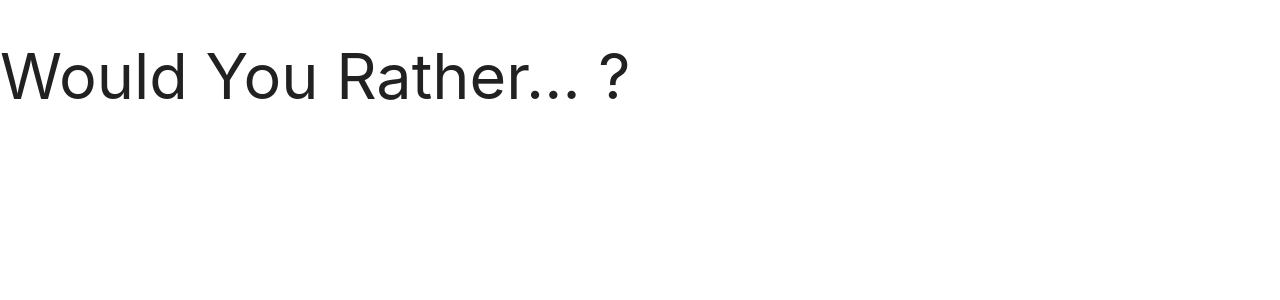
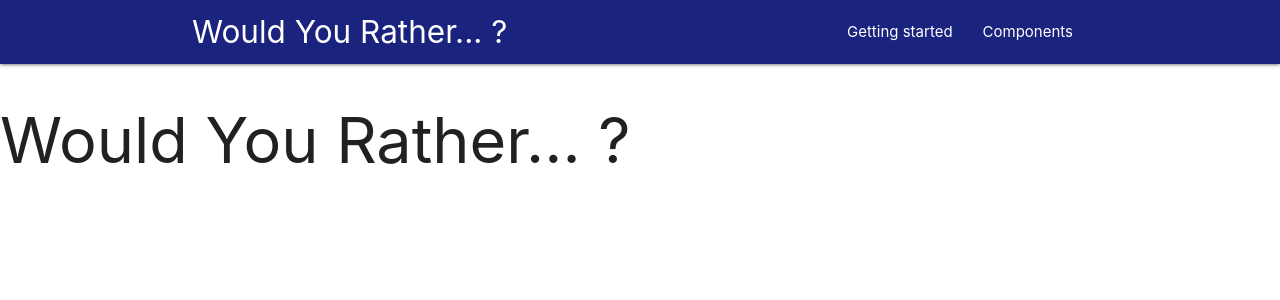
Before and after one commit to andreapillai/project-would-you-rather, a React (Create React App) app: page / in a window 1280 px wide. Shown: the top 300 px of the page. Built offline with nearby package versions, Linux system fonts and the light colour scheme.

Commit message:
Add react-materialize, navbar component

```diff
--- a/package.json
+++ b/package.json
@@ -9,6 +9,7 @@
     "@testing-library/user-event": "^7.2.1",
     "react": "^16.13.1",
     "react-dom": "^16.13.1",
+    "react-materialize": "^3.9.2",
     "react-redux": "^7.2.0",
     "react-scripts": "3.4.1",
     "redux": "^4.0.5"
--- a/public/index.html
+++ b/public/index.html
@@ -25,10 +25,16 @@
       Learn how to configure a non-root public URL by running `npm run build`.
     -->
     <!-- Materialize CSS -->
+
     <!-- Compiled and minified CSS -->
     <link
       rel="stylesheet"
       href="https://cdnjs.cloudflare.com/ajax/libs/materialize/1.0.0/css/materialize.min.css"
+    />
+    <!-- Material-icons -->
+    <link
+      href="https://fonts.googleapis.com/icon?family=Material+Icons"
+      rel="stylesheet"
     />
 
     <title>React App</title>
--- a/src/components/App.js
+++ b/src/components/App.js
@@ -1,6 +1,7 @@
 import React, { Component } from "react";
 import { connect } from "react-redux";
 import { handleInitialData } from "./../actions/shared";
+import { NavBar } from "./NavBar";
 
 export class App extends Component {
   componentDidMount() {
@@ -10,6 +11,7 @@ export class App extends Component {
   render() {
     return (
       <div>
+        <NavBar />
         <h1>Would You Rather... ?</h1>
       </div>
     );
--- /dev/null
+++ b/src/components/NavBar.js
@@ -0,0 +1,38 @@
+import React, { Component } from "react";
+import { connect } from "react-redux";
+import { Navbar, NavItem, Icon } from "react-materialize";
+
+export class NavBar extends Component {
+  render() {
+    return (
+      <Navbar
+        alignLinks="right"
+        brand={
+          <a className="brand-logo" href="#">
+            Would You Rather... ?
+          </a>
+        }
+        id="mobile-nav"
+        menuIcon={<Icon>menu</Icon>}
+        centerChildren
+        options={{
+          draggable: true,
+          edge: "left",
+          inDuration: 250,
+          onCloseEnd: null,
+          onCloseStart: null,
+          onOpenEnd: null,
+          onOpenStart: null,
+          outDuration: 200,
+          preventScrolling: true,
+        }}
+        className="indigo darken-4"
+      >
+        <NavItem href="">Getting started</NavItem>
+        <NavItem href="components.html">Components</NavItem>
+      </Navbar>
+    );
+  }
+}
+
+export default connect()(NavBar);
```
Also changed, not shown: 1 other file (tests, documents, lock files or other folders).
